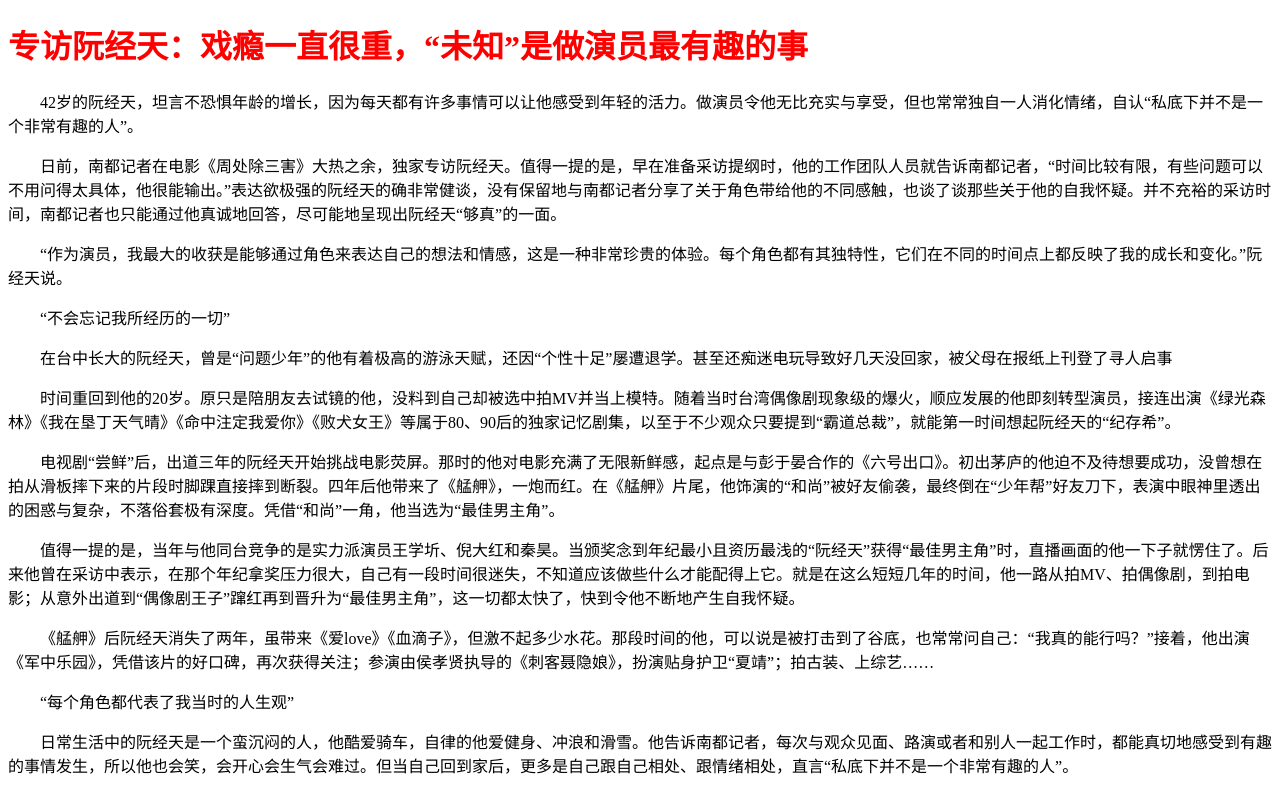
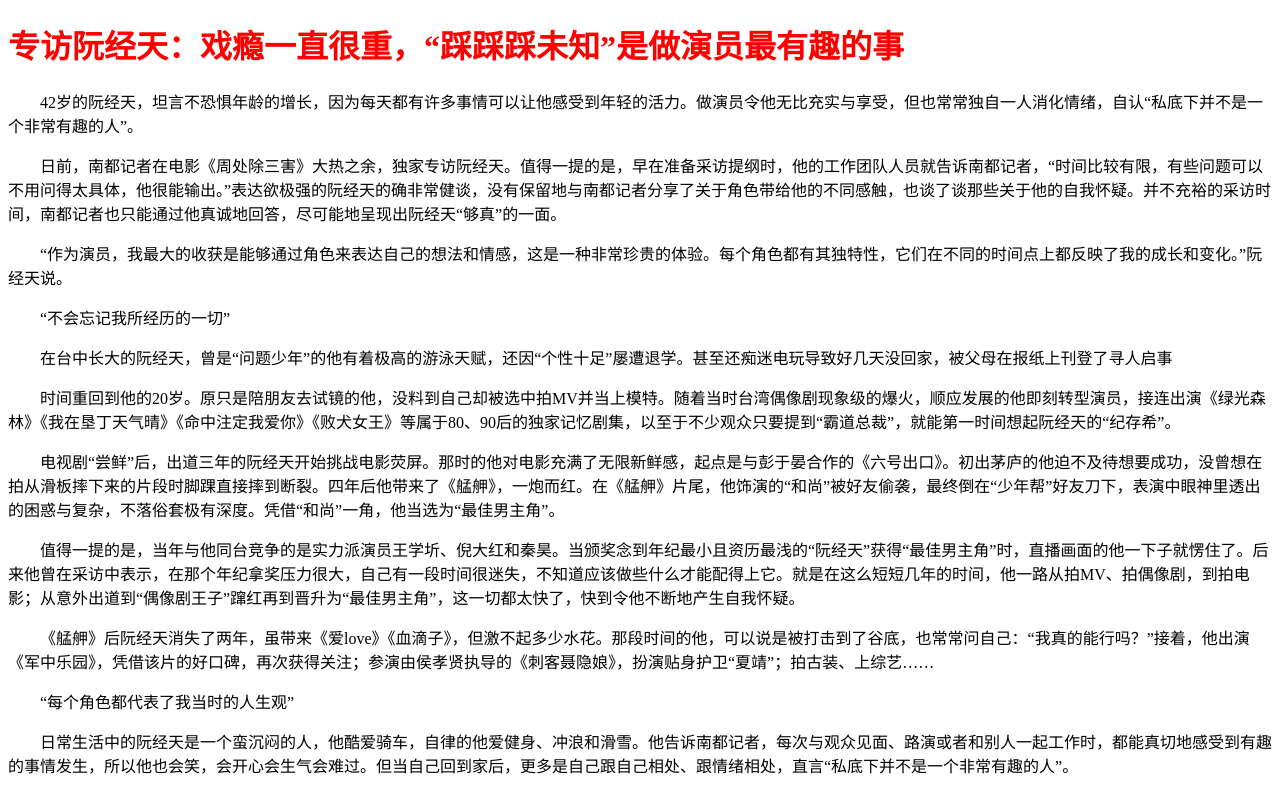
Before and after one commit to zhuyichengdewangzhan/stackblitz-starters-bhb4rh, a website: page 03-css.html in a window 1280 px wide. Shown: the top 790 px of the page. Drawn offline with Linux system fonts and the light colour scheme.

Commit message:
第三次作业

```diff
--- a/03-css.html
+++ b/03-css.html
@@ -18,7 +18,7 @@
 
   </head>
   <body>
-  <h1>专访阮经天：戏瘾一直很重，“未知”是做演员最有趣的事</h1>
+  <h1>专访阮经天：戏瘾一直很重，“踩踩踩未知”是做演员最有趣的事</h1>
   <p>42岁的阮经天，坦言不恐惧年龄的增长，因为每天都有许多事情可以让他感受到年轻的活力。做演员令他无比充实与享受，但也常常独自一人消化情绪，自认“私底下并不是一个非常有趣的人”。</p>
   <p>日前，南都记者在电影《周处除三害》大热之余，独家专访阮经天。值得一提的是，早在准备采访提纲时，他的工作团队人员就告诉南都记者，“时间比较有限，有些问题可以不用问得太具体，他很能输出。”表达欲极强的阮经天的确非常健谈，没有保留地与南都记者分享了关于角色带给他的不同感触，也谈了谈那些关于他的自我怀疑。并不充裕的采访时间，南都记者也只能通过他真诚地回答，尽可能地呈现出阮经天“够真”的一面。</p>
   <p>“作为演员，我最大的收获是能够通过角色来表达自己的想法和情感，这是一种非常珍贵的体验。每个角色都有其独特性，它们在不同的时间点上都反映了我的成长和变化。”阮经天说。</p>
```
